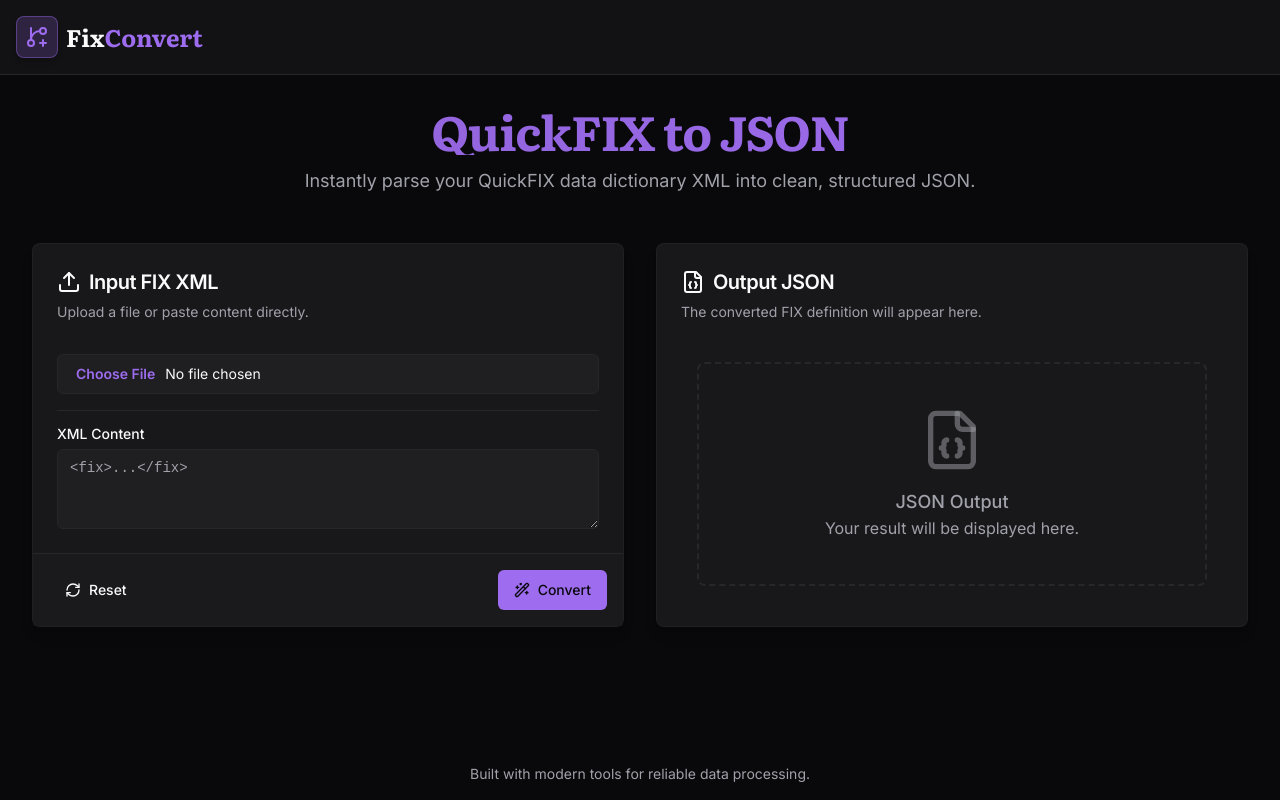
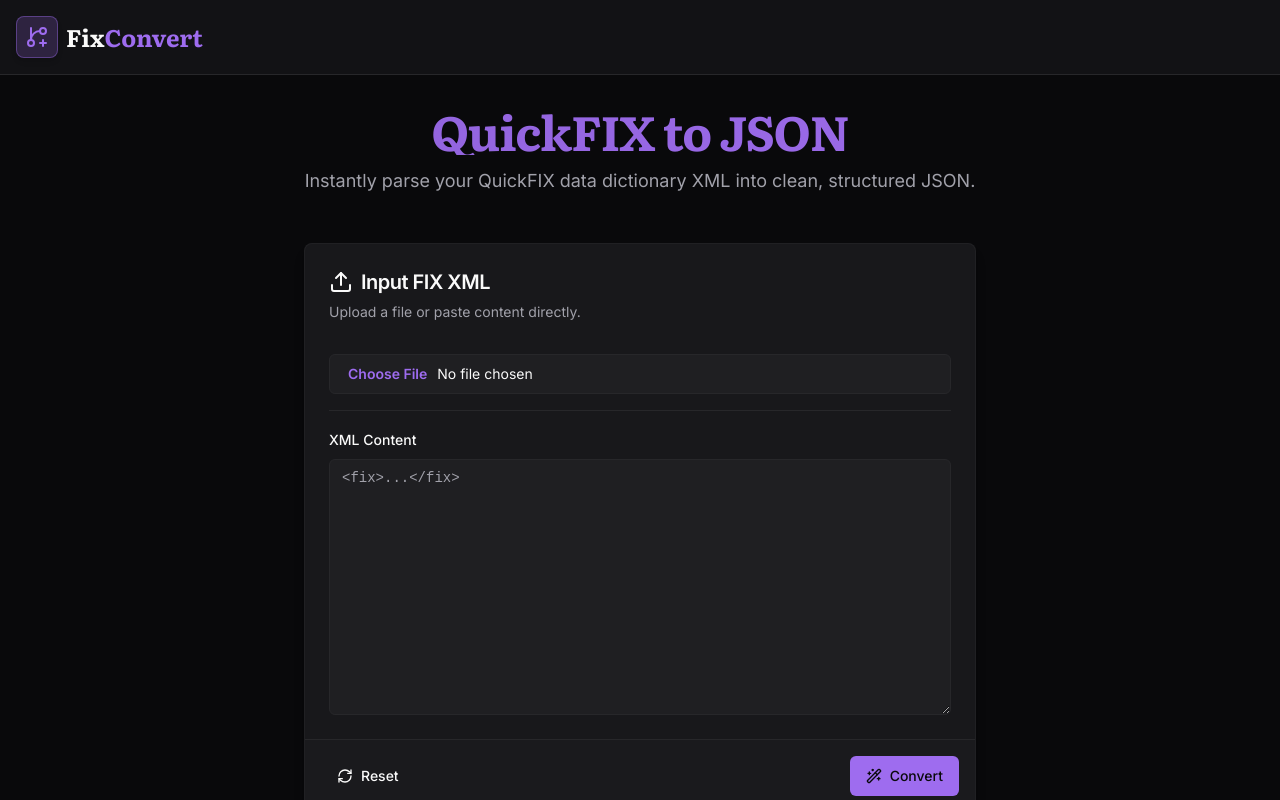
Before and after one commit to utkarsh-1912/FIXconvert, a Next.js app: page / in a window 1280 px wide. Shown: the top 800 px of the page. Built offline with nearby package versions, Linux system fonts and the light colour scheme.

Commit message:
introduce stage based as initially what's use of outputbox

```diff
--- a/src/app/page.tsx
+++ b/src/app/page.tsx
@@ -14,7 +14,7 @@
 import { Alert, AlertDescription, AlertTitle } from '@/components/ui/alert';
 import { Skeleton } from '@/components/ui/skeleton';
 import { Logo } from '@/components/logo';
-import { Upload, FileJson, Copy, Download, AlertCircle, RefreshCw, Wand2 } from 'lucide-react';
+import { Upload, FileJson, Copy, Download, AlertCircle, RefreshCw, Wand2, ArrowLeft } from 'lucide-react';
 import { useToast } from '@/hooks/use-toast';
 import { Separator } from '@/components/ui/separator';
 
@@ -50,6 +50,7 @@
 export default function Home() {
   const { toast } = useToast();
   const [isPending, startTransition] = useTransition();
+  const [stage, setStage] = useState<'input' | 'output'>('input');
   const [result, setResult] = useState<{ data: FixDefinition | null; error: string | null }>({
     data: null,
     error: null,
@@ -74,6 +75,9 @@
     startTransition(async () => {
       const res = await convertFixXml(values.xmlContent);
       setResult(res as { data: FixDefinition | null; error: string | null });
+       if (res.data) {
+        setStage('output');
+      }
     });
   };
 
@@ -99,7 +103,143 @@
   const handleReset = () => {
     form.reset();
     setResult({ data: null, error: null });
+    setStage('input');
   };
+
+  const renderInputStage = () => (
+    <div className="w-full max-w-2xl mx-auto">
+      <Card className="shadow-lg bg-card/80 border-border/60">
+        <Form {...form}>
+          <form onSubmit={form.handleSubmit(onSubmit)}>
+            <CardHeader>
+              <CardTitle className="flex items-center gap-2 text-xl">
+                <Upload />
+                Input FIX XML
+              </CardTitle>
+              <CardDescription>Upload a file or paste content directly.</CardDescription>
+            </CardHeader>
+            <CardContent className="space-y-4">
+              <FormItem>
+                <FormLabel className="sr-only">Upload File</FormLabel>
+                <FormControl>
+                  <Input
+                    type="file"
+                    accept=".xml"
+                    onChange={handleFileChange}
+                    className="file:text-primary file:font-semibold bg-input/50"
+                  />
+                </FormControl>
+              </FormItem>
+              <Separator />
+              <FormField
+                control={form.control}
+                name="xmlContent"
+                render={({ field }) => (
+                  <FormItem>
+                    <FormLabel>XML Content</FormLabel>
+                    <FormControl>
+                      <Textarea
+                        placeholder="<fix>...</fix>"
+                        className="h-64 font-code text-sm bg-input/50 focus:bg-input"
+                        {...field}
+                      />
+                    </FormControl>
+                    <FormMessage />
+                  </FormItem>
+                )}
+              />
+            </CardContent>
+            <CardFooter className="flex justify-between p-4 bg-card/50 border-t">
+              <Button type="button" variant="ghost" onClick={handleReset} disabled={isPending}>
+                <RefreshCw /> Reset
+              </Button>
+              <Button type="submit" disabled={isPending}>
+                <Wand2 />
+                {isPending ? 'Converting...' : 'Convert'}
+              </Button>
+            </CardFooter>
+          </form>
+        </Form>
+      </Card>
+      {result.error && !isPending && (
+        <Alert variant="destructive" className="mt-4">
+          <AlertCircle />
+          <AlertTitle>Conversion Failed</AlertTitle>
+          <AlertDescription>{result.error}</AlertDescription>
+        </Alert>
+      )}
+    </div>
+  );
+
+  const renderOutputStage = () => (
+    <div className="grid md:grid-cols-2 gap-8 items-start">
+      {/* Input Card */}
+      <div className="flex flex-col gap-4">
+         <Button variant="outline" onClick={handleReset} className="self-start">
+            <ArrowLeft /> Start New Conversion
+        </Button>
+        <Card className="shadow-lg bg-card/80 border-border/60 flex flex-col">
+            <Form {...form}>
+              <form onSubmit={form.handleSubmit(onSubmit)} className="flex flex-col flex-1">
+                <CardHeader>
+                  <CardTitle className="flex items-center gap-2 text-xl">
+                    <Upload />
+                    Input FIX XML
+                  </CardTitle>
+                </CardHeader>
+                <CardContent className="space-y-4 flex-1 flex flex-col">
+                  <FormField
+                    control={form.control}
+                    name="xmlContent"
+                    render={({ field }) => (
+                      <FormItem className="flex-1 flex flex-col">
+                        <FormControl className="flex-1">
+                          <Textarea
+                            placeholder="<fix>...</fix>"
+                            className="h-full font-code text-sm bg-input/50 focus:bg-input"
+                            {...field}
+                            readOnly
+                          />
+                        </FormControl>
+                        <FormMessage />
+                      </FormItem>
+                    )}
+                  />
+                </CardContent>
+              </form>
+            </Form>
+          </Card>
+      </div>
+
+      {/* Output Card */}
+      <Card className="shadow-lg sticky top-24 bg-card/80 border-border/60 flex flex-col">
+        <CardHeader>
+          <CardTitle className="flex items-center gap-2 text-xl">
+            <FileJson />
+            Output JSON
+          </CardTitle>
+          <CardDescription>The converted FIX definition.</CardDescription>
+        </CardHeader>
+        <CardContent className="flex-1 flex flex-col">
+          {result.data && !isPending && (
+            <div className="relative flex-1 flex flex-col">
+              <div className="absolute top-2 right-2 z-10 flex gap-1">
+                <Button variant="ghost" size="icon" onClick={handleCopy} title="Copy JSON">
+                  <Copy />
+                </Button>
+                <Button variant="ghost" size="icon" onClick={handleDownload} title="Download JSON">
+                  <Download />
+                </Button>
+              </div>
+              <pre className="bg-muted/50 rounded-md p-4 text-xs h-full overflow-auto font-code flex-1">
+                <code>{JSON.stringify(result.data, null, 2)}</code>
+              </pre>
+            </div>
+          )}
+        </CardContent>
+      </Card>
+    </div>
+  );
 
   return (
     <div className="flex flex-col min-h-screen bg-background text-foreground">
@@ -118,114 +258,8 @@
           </p>
         </div>
 
-        <div className="grid md:grid-cols-2 gap-8 items-stretch">
-          {/* Input Card */}
-          <Card className="shadow-lg bg-card/80 border-border/60 flex flex-col">
-            <Form {...form}>
-              <form onSubmit={form.handleSubmit(onSubmit)} className="flex flex-col flex-1">
-                <CardHeader>
-                  <CardTitle className="flex items-center gap-2 text-xl">
-                    <Upload />
-                    Input FIX XML
-                  </CardTitle>
-                  <CardDescription>Upload a file or paste content directly.</CardDescription>
-                </CardHeader>
-                <CardContent className="space-y-4 flex-1 flex flex-col">
-                  <FormItem>
-                    <FormLabel className="sr-only">Upload File</FormLabel>
-                    <FormControl>
-                      <Input
-                        type="file"
-                        accept=".xml"
-                        onChange={handleFileChange}
-                        className="file:text-primary file:font-semibold bg-input/50"
-                      />
-                    </FormControl>
-                  </FormItem>
-                  <Separator />
-                  <FormField
-                    control={form.control}
-                    name="xmlContent"
-                    render={({ field }) => (
-                      <FormItem className="flex-1 flex flex-col">
-                        <FormLabel>XML Content</FormLabel>
-                        <FormControl className="flex-1">
-                          <Textarea
-                            placeholder="<fix>...</fix>"
-                            className="h-full font-code text-sm bg-input/50 focus:bg-input"
-                            {...field}
-                          />
-                        </FormControl>
-                        <FormMessage />
-                      </FormItem>
-                    )}
-                  />
-                </CardContent>
-                <CardFooter className="flex justify-between p-4 bg-card/50 border-t mt-auto">
-                  <Button type="button" variant="ghost" onClick={handleReset} disabled={isPending}>
-                    <RefreshCw /> Reset
-                  </Button>
-                  <Button type="submit" disabled={isPending}>
-                    <Wand2 />
-                    {isPending ? 'Converting...' : 'Convert'}
-                  </Button>
-                </CardFooter>
-              </form>
-            </Form>
-          </Card>
+        {stage === 'input' ? renderInputStage() : renderOutputStage()}
 
-          {/* Output Card */}
-          <Card className="shadow-lg sticky top-24 bg-card/80 border-border/60 flex flex-col">
-            <CardHeader>
-              <CardTitle className="flex items-center gap-2 text-xl">
-                <FileJson />
-                Output JSON
-              </CardTitle>
-              <CardDescription>The converted FIX definition will appear here.</CardDescription>
-            </CardHeader>
-            <CardContent className="flex-1 flex flex-col">
-              {isPending && (
-                <div className="space-y-4 p-4">
-                  <Skeleton className="h-8 w-1/3" />
-                  <Skeleton className="h-4 w-full" />
-                  <Skeleton className="h-4 w-full" />
-                  <Skeleton className="h-4 w-4/5" />
-                  <Skeleton className="h-4 w-full" />
-                  <Skeleton className="h-4 w-2/3" />
-                </div>
-              )}
-              {result.error && !isPending && (
-                <Alert variant="destructive" className="m-4">
-                  <AlertCircle />
-                  <AlertTitle>Conversion Failed</AlertTitle>
-                  <AlertDescription>{result.error}</AlertDescription>
-                </Alert>
-              )}
-              {result.data && !isPending && (
-                <div className="relative flex-1 flex flex-col">
-                  <div className="absolute top-2 right-2 z-10 flex gap-1">
-                    <Button variant="ghost" size="icon" onClick={handleCopy} title="Copy JSON">
-                      <Copy />
-                    </Button>
-                    <Button variant="ghost" size="icon" onClick={handleDownload} title="Download JSON">
-                      <Download />
-                    </Button>
-                  </div>
-                  <pre className="bg-muted/50 rounded-md p-4 text-xs h-full overflow-auto font-code flex-1">
-                    <code>{JSON.stringify(result.data, null, 2)}</code>
-                  </pre>
-                </div>
-              )}
-               {!result.data && !result.error && !isPending && (
-                <div className="text-center text-muted-foreground p-8 flex flex-col items-center justify-center h-full border-2 border-dashed rounded-lg m-4">
-                  <FileJson className="h-16 w-16 text-muted-foreground/50 mb-4" />
-                  <p className="text-lg font-medium">JSON Output</p>
-                  <p>Your result will be displayed here.</p>
-                </div>
-              )}
-            </CardContent>
-          </Card>
-        </div>
       </main>
       <footer className="text-center p-4 text-sm text-muted-foreground mt-16">
         Built with modern tools for reliable data processing.
```
